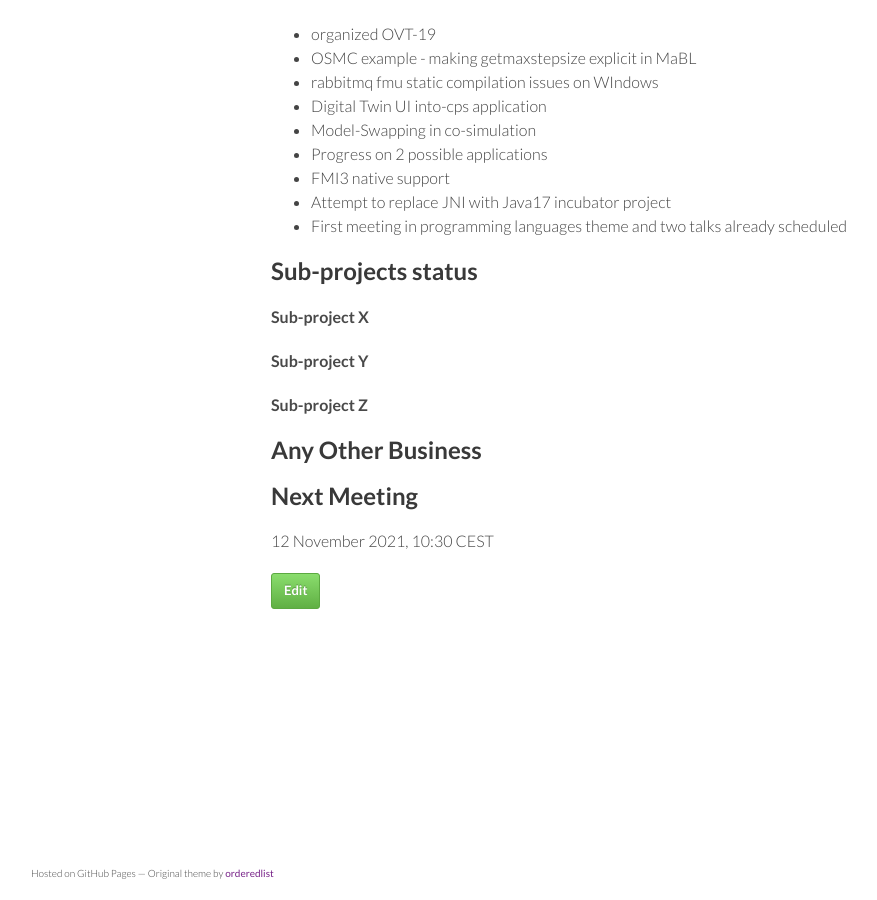
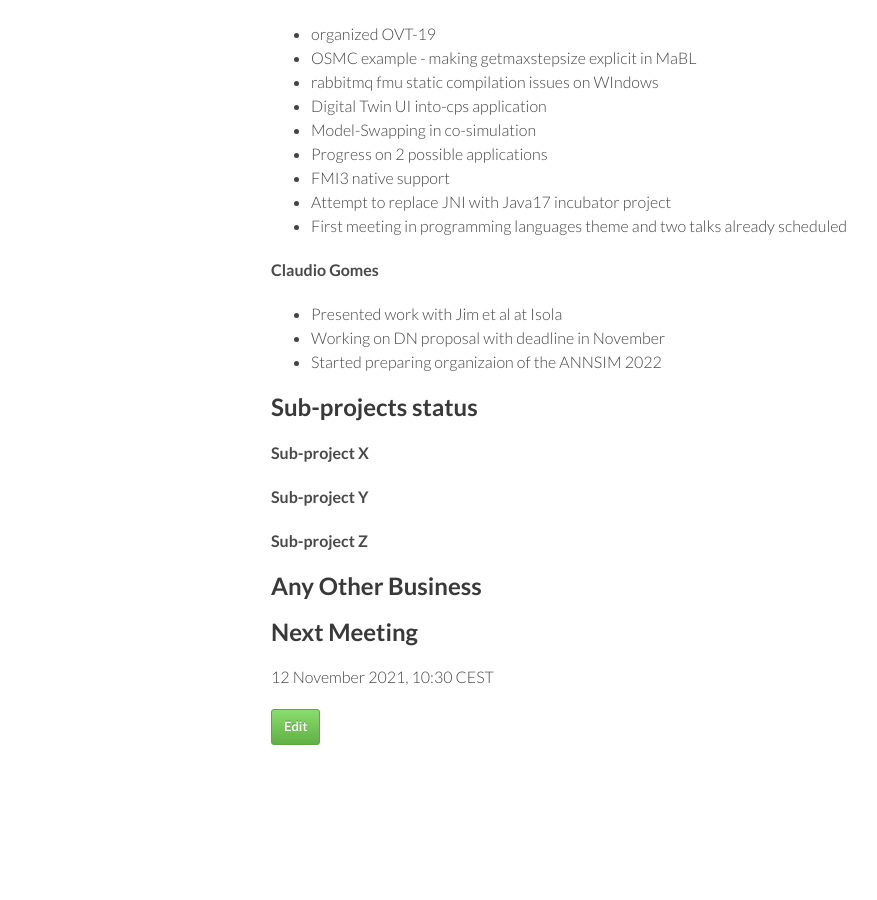
Before and after one commit to digitaltwincentre/digitaltwincentre.github.io, a Jekyll site: the page built from _biweeklies/Biweekly-48.md, in a window 1280 px wide and 900 px high, scrolled down 1383 px. Shown: the whole window, without its empty margins (179-1056 px from the left). Built offline with Jekyll 4.4.1, drawn with Linux system fonts in a browser that asks for light colours; nearby versions of some CDN libraries.

Commit message:
Update Biweekly-48.md

```diff
--- a/_biweeklies/Biweekly-48.md
+++ b/_biweeklies/Biweekly-48.md
@@ -65,6 +65,13 @@ date: 29 October 2021, 1030 CEST
 * Attempt to replace JNI with Java17 incubator project
 * First meeting in programming languages theme and two talks already scheduled
 
+
+#### Claudio Gomes
+* Presented work with Jim et al at Isola
+* Working on DN proposal with deadline in November
+* Started preparing organizaion of the ANNSIM 2022
+
+
 ## Sub-projects status
 
 
```
